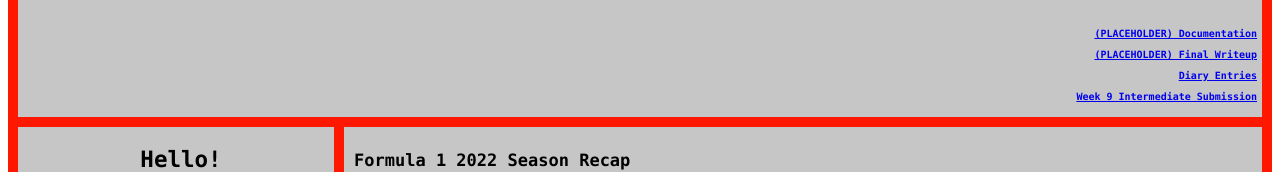
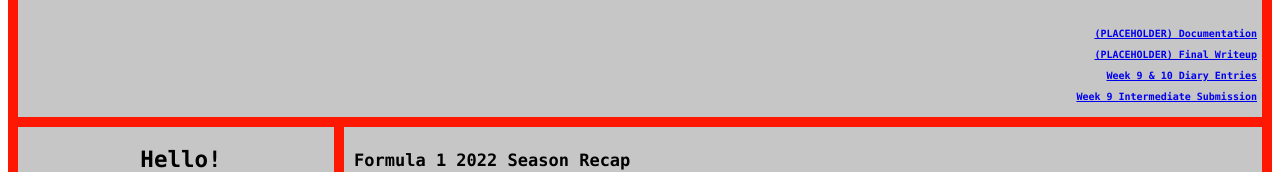
Before and after one commit to archangelquinterra-nm2207/archangelquinterra-nm2207.github.io, a plain HTML site: page index.html in a window 1280 px wide. Shown: the part 153-325 px from the top of the page. Drawn offline with nearby package versions, Linux system fonts and the light colour scheme.

Commit message:
Update index.html

```diff
--- a/index.html
+++ b/index.html
@@ -15,7 +15,7 @@
             <p>Formula 1 2023 Season Predictions<p>
             <p id="tip"><b><a href="./Documentation_Archangel.pdf" target="_blank">(PLACEHOLDER) Documentation</a></b></p>
             <p id="tip"><b><a href="./FinalWriteup_Archangel.pdf" target="_blank"> (PLACEHOLDER) Final Writeup</a></b></p>
-            <p id="tip"><b><a href="https://www.figma.com/file/HSbjsn97OLZAd6qeLPo7C9/NM2207-Final-Project-Draft-Storyboard?node-id=1%3A598&t=FRXQY4QVvsIhPoTu-1" target="_blank">Diary Entries</a></b></p>
+            <p id="tip"><b><a href="https://www.figma.com/file/HSbjsn97OLZAd6qeLPo7C9/NM2207-Final-Project-Draft-Storyboard?node-id=1%3A598&t=FRXQY4QVvsIhPoTu-1" target="_blank"> Week 9 & 10 Diary Entries</a></b></p>
             <p id="tip"><b><a href="./IntermediateSubmission_Archangel.pdf" target="_blank">Week 9 Intermediate Submission</a></b></p>
         </div>
 
```
